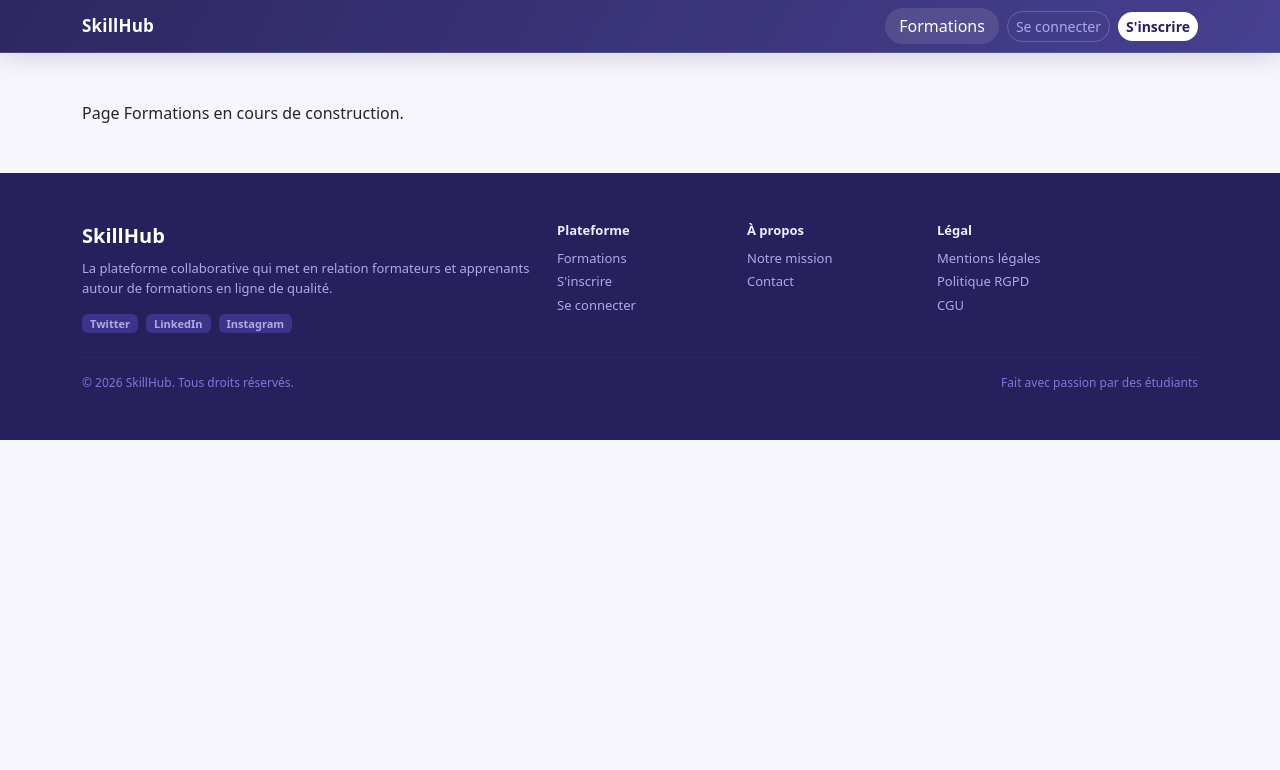
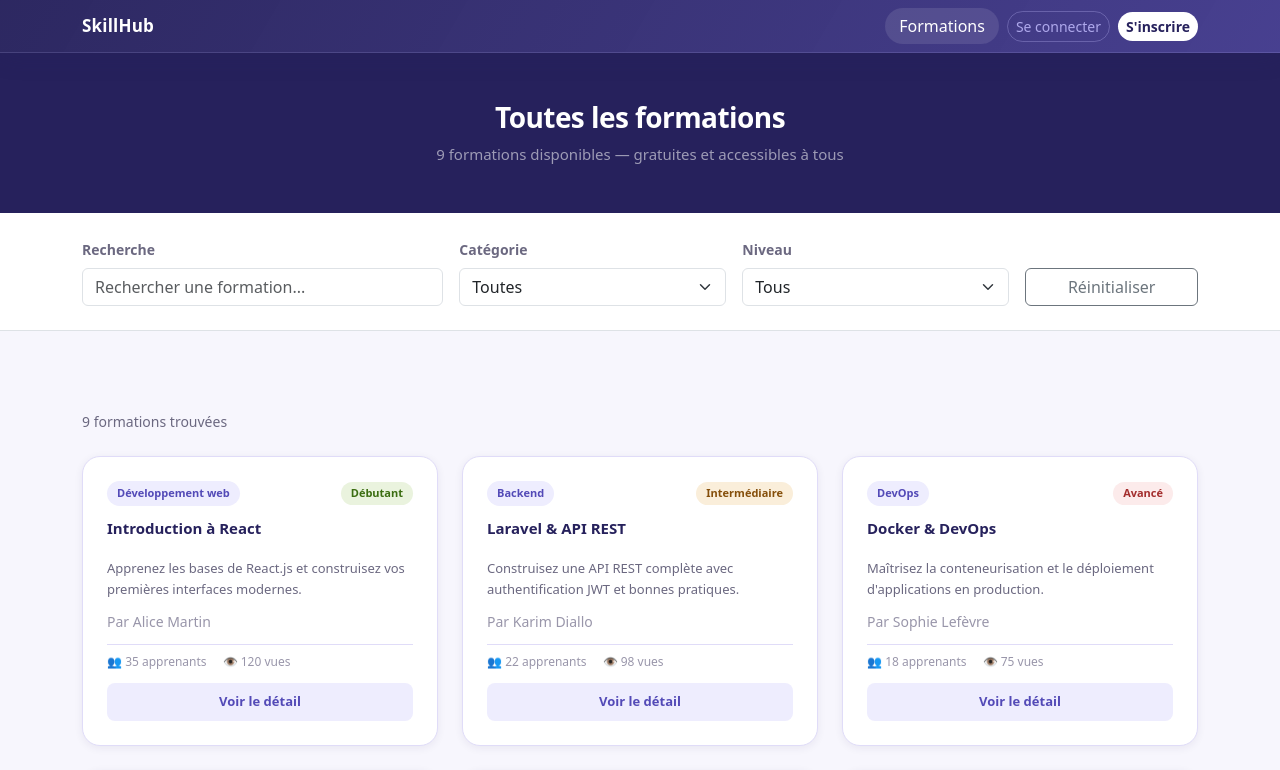
Before and after one commit to Mahery23/skillhub, a React app in the folder frontend/: page /formations in a window 1280 px wide. Shown: the top 770 px of the page. Built offline with nearby package versions, Linux system fonts and the light colour scheme; the HTML template or start-up script is replaced by a standard one.

Commit message:
feat: add formations page with filters

```diff
--- a/frontend/src/pages/Formations.jsx
+++ b/frontend/src/pages/Formations.jsx
@@ -1,5 +1,177 @@
+import { useState } from 'react'
+import { Link } from 'react-router-dom'
+
+const FORMATIONS = [
+  { id: 1, titre: "Introduction à React", niveau: "Débutant", categorie: "Développement web", description: "Apprenez les bases de React.js et construisez vos premières interfaces modernes.", apprenants: 35, vues: 120, formateur: "Alice Martin" },
+  { id: 2, titre: "Laravel & API REST", niveau: "Intermédiaire", categorie: "Backend", description: "Construisez une API REST complète avec authentification JWT et bonnes pratiques.", apprenants: 22, vues: 98, formateur: "Karim Diallo" },
+  { id: 3, titre: "Docker & DevOps", niveau: "Avancé", categorie: "DevOps", description: "Maîtrisez la conteneurisation et le déploiement d'applications en production.", apprenants: 18, vues: 75, formateur: "Sophie Lefèvre" },
+  { id: 4, titre: "UI/UX Design Figma", niveau: "Débutant", categorie: "Design", description: "Créez des interfaces utilisateur modernes et intuitives avec Figma.", apprenants: 41, vues: 210, formateur: "Marc Dubois" },
+  { id: 5, titre: "Python pour la Data", niveau: "Intermédiaire", categorie: "Data", description: "Analysez et visualisez des données avec Python, Pandas et Matplotlib.", apprenants: 30, vues: 145, formateur: "Lina Morel" },
+  { id: 6, titre: "Marketing Digital", niveau: "Débutant", categorie: "Marketing", description: "Maîtrisez les fondamentaux du marketing digital et des réseaux sociaux.", apprenants: 27, vues: 89, formateur: "Tom Bernard" },
+  { id: 7, titre: "Node.js & Express", niveau: "Intermédiaire", categorie: "Backend", description: "Développez des API performantes avec Node.js et le framework Express.", apprenants: 19, vues: 67, formateur: "Alice Martin" },
+  { id: 8, titre: "Machine Learning", niveau: "Avancé", categorie: "Data", description: "Construisez vos premiers modèles de machine learning avec scikit-learn.", apprenants: 12, vues: 54, formateur: "Karim Diallo" },
+  { id: 9, titre: "CSS Avancé & Animations", niveau: "Intermédiaire", categorie: "Design", description: "Maîtrisez Flexbox, Grid et les animations CSS pour des interfaces dynamiques.", apprenants: 24, vues: 103, formateur: "Sophie Lefèvre" },
+]
+
+const CATEGORIES = ["Toutes", "Développement web", "Backend", "DevOps", "Design", "Data", "Marketing"]
+const NIVEAUX = ["Tous", "Débutant", "Intermédiaire", "Avancé"]
+
+const niveauConfig = {
+  'Débutant':      { cls: 'sh-badge-green' },
+  'Intermédiaire': { cls: 'sh-badge-amber' },
+  'Avancé':        { cls: 'sh-badge-red'   },
+}
+
 function Formations() {
-  return <div className="container py-5">Page Formations en cours de construction.</div>
+  const [recherche, setRecherche]     = useState('')
+  const [categorie, setCategorie]     = useState('Toutes')
+  const [niveau, setNiveau]           = useState('Tous')
+
+  const formationsFiltrees = FORMATIONS.filter(f => {
+    const matchRecherche = f.titre.toLowerCase().includes(recherche.toLowerCase()) ||
+        f.description.toLowerCase().includes(recherche.toLowerCase())
+    const matchCategorie = categorie === 'Toutes' || f.categorie === categorie
+    const matchNiveau    = niveau === 'Tous' || f.niveau === niveau
+    return matchRecherche && matchCategorie && matchNiveau
+  })
+
+  const resetFiltres = () => {
+    setRecherche('')
+    setCategorie('Toutes')
+    setNiveau('Tous')
+  }
+
+  return (
+      <div>
+        {/* En-tête */}
+        <section className="sh-section--dark py-5">
+          <div className="container text-center">
+            <h1 className="sh-section-title--light mb-2">Toutes les formations</h1>
+            <p className="sh-section-sub--light">
+              {FORMATIONS.length} formations disponibles — gratuites et accessibles à tous
+            </p>
+          </div>
+        </section>
+
+        {/* Filtres */}
+        <section className="py-4 bg-white border-bottom">
+          <div className="container">
+            <div className="row g-3 align-items-end">
+
+              {/* Recherche */}
+              <div className="col-md-4">
+                <label className="form-label small fw-semibold" style={{ color: 'var(--text-secondary)' }}>
+                  Recherche
+                </label>
+                <input
+                    type="text"
+                    className="form-control"
+                    placeholder="Rechercher une formation..."
+                    value={recherche}
+                    onChange={e => setRecherche(e.target.value)}
+                />
+              </div>
+
+              {/* Catégorie */}
+              <div className="col-md-3">
+                <label className="form-label small fw-semibold" style={{ color: 'var(--text-secondary)' }}>
+                  Catégorie
+                </label>
+                <select
+                    className="form-select"
+                    value={categorie}
+                    onChange={e => setCategorie(e.target.value)}
+                >
+                  {CATEGORIES.map(c => (
+                      <option key={c} value={c}>{c}</option>
+                  ))}
+                </select>
+              </div>
+
+              {/* Niveau */}
+              <div className="col-md-3">
+                <label className="form-label small fw-semibold" style={{ color: 'var(--text-secondary)' }}>
+                  Niveau
+                </label>
+                <select
+                    className="form-select"
+                    value={niveau}
+                    onChange={e => setNiveau(e.target.value)}
+                >
+                  {NIVEAUX.map(n => (
+                      <option key={n} value={n}>{n}</option>
+                  ))}
+                </select>
+              </div>
+
+              {/* Reset */}
+              <div className="col-md-2">
+                <button
+                    className="btn btn-outline-secondary w-100"
+                    onClick={resetFiltres}
+                >
+                  Réinitialiser
+                </button>
+              </div>
+
+            </div>
+          </div>
+        </section>
+
+        {/* Résultats */}
+        <section className="sh-section">
+          <div className="container">
+
+            {/* Compteur résultats */}
+            <p className="mb-4 small" style={{ color: 'var(--text-secondary)' }}>
+              {formationsFiltrees.length} formation{formationsFiltrees.length > 1 ? 's' : ''} trouvée{formationsFiltrees.length > 1 ? 's' : ''}
+            </p>
+
+            {/* Grille formations */}
+            {formationsFiltrees.length > 0 ? (
+                <div className="row g-4">
+                  {formationsFiltrees.map(f => (
+                      <div className="col-md-4" key={f.id}>
+                        <div className="sh-formation-card">
+                          <div className="sh-formation-card-top">
+                            <span className="sh-cat-tag">{f.categorie}</span>
+                            <span className={`sh-badge ${niveauConfig[f.niveau].cls}`}>{f.niveau}</span>
+                          </div>
+                          <h6 className="sh-formation-title">{f.titre}</h6>
+                          <p className="sh-formation-desc">{f.description}</p>
+                          <p className="small" style={{ color: 'var(--text-muted)' }}>
+                            Par {f.formateur}
+                          </p>
+                          <div className="sh-formation-meta">
+                            <span>👥 {f.apprenants} apprenants</span>
+                            <span>👁 {f.vues} vues</span>
+                          </div>
+                          <Link to={`/formation/${f.id}`} className="sh-btn sh-btn--card-cta">
+                            Voir le détail
+                          </Link>
+                        </div>
+                      </div>
+                  ))}
+                </div>
+            ) : (
+                /* Aucun résultat */
+                <div className="text-center py-5">
+                  <p className="fs-5 fw-semibold" style={{ color: 'var(--brand-deep)' }}>
+                    Aucune formation trouvée
+                  </p>
+                  <p className="small mt-2" style={{ color: 'var(--text-secondary)' }}>
+                    Essayez d'autres mots-clés ou réinitialisez les filtres.
+                  </p>
+                  <button className="sh-btn sh-btn--outline mt-3" onClick={resetFiltres}>
+                    Réinitialiser les filtres
+                  </button>
+                </div>
+            )}
+
+          </div>
+        </section>
+      </div>
+  )
 }
 
 export default Formations
```
